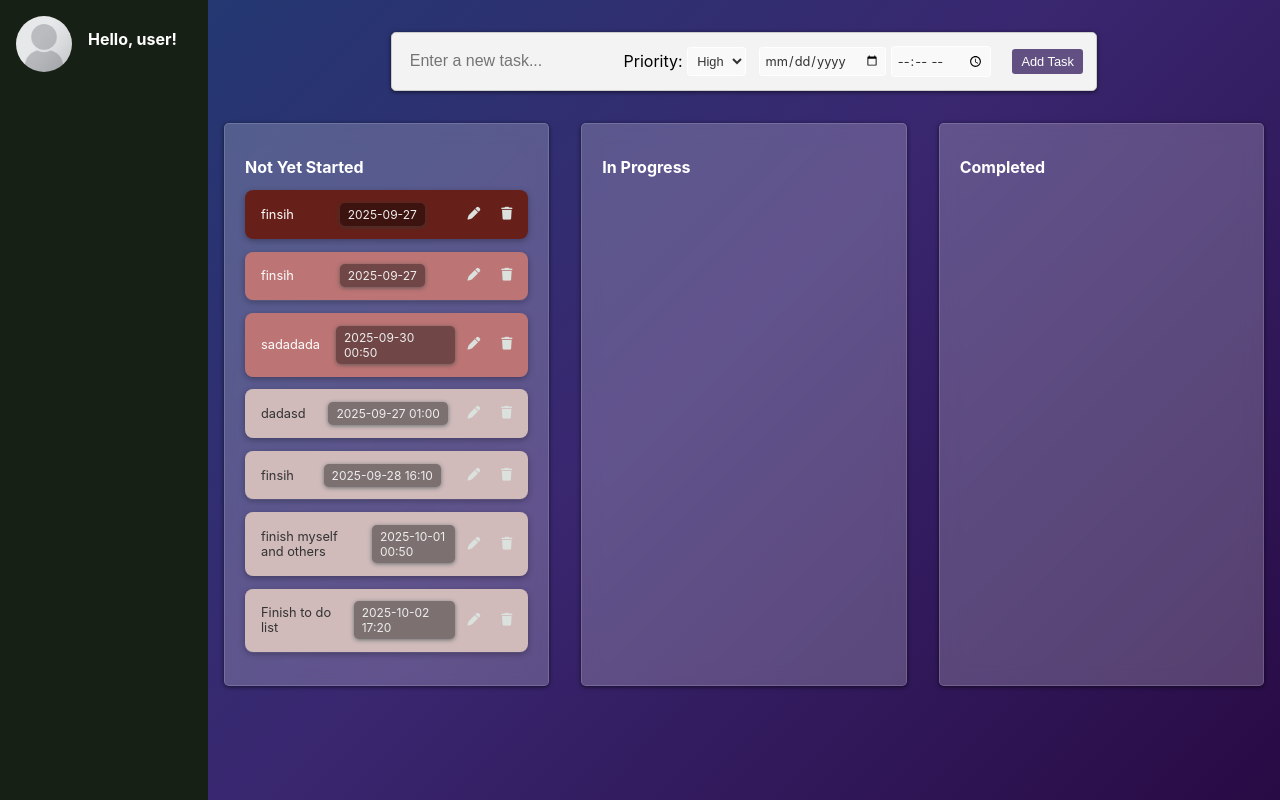
After one commit to sam-cookie/cmsc128-indivProject_Lansoy, a Flask app: page / in a window 1280 px wide. The commit adds this page. Run offline with Flask 3, Linux system fonts and the light colour scheme; data comes from the database, SQL or seed files in the repository; both versions use the stored data as it was after the commit; some libraries are stand-ins or nearby versions.

Commit message:
added inserting tasks to db, editing tasks, and improved overall ui

```diff
--- /dev/null
+++ b/static/script.js
@@ -0,0 +1,161 @@
+document.addEventListener('DOMContentLoaded', function() {
+    const addTaskBtn = document.getElementById('add-task-button');
+    const taskInput = document.getElementById('task-input');
+    const prioritySelect = document.getElementById('priority-select');
+    const dateInput = document.getElementById('date-input-input');
+    const timeInput = document.getElementById('time-input');
+    const taskCardContainer = document.getElementById('task-card');
+
+    document.querySelectorAll('.task-card').forEach(taskDiv => {
+        attachTaskEvents(taskDiv);
+    });
+
+    // add new task
+    addTaskBtn.addEventListener('click', function() {
+        const taskText = taskInput.value.trim();
+        const priority = prioritySelect.value;
+        const date = dateInput.value;
+        const time = timeInput.value;
+
+        if (taskText !== '') {
+            fetch('/add_task', {
+                method: 'POST',
+                headers: { 'Content-Type': 'application/json' },
+                body: JSON.stringify({
+                    name: taskText,
+                    priority: priority,
+                    date: date,
+                    time: time
+                })
+            })
+            .then(res => res.json())
+            .then(task => {
+                window.location.reload();
+            });
+        }
+    });
+
+    function sortTasks() {
+        const container = document.querySelector('.not-yet-started'); // or whichever column
+        const tasks = Array.from(container.querySelectorAll('.task-card'));
+
+        tasks.sort((a, b) => {
+            const priorityOrder = { high: 1, mid: 2, low: 3 };
+            const aPriority = Object.keys(priorityOrder).find(p => a.classList.contains(p));
+            const bPriority = Object.keys(priorityOrder).find(p => b.classList.contains(p));
+
+            // compare priority
+            if (priorityOrder[aPriority] !== priorityOrder[bPriority]) {
+                return priorityOrder[aPriority] - priorityOrder[bPriority];
+            }
+
+            // compare date + time
+            const aDate = new Date(`${a.querySelector('.date-time').textContent}`);
+            const bDate = new Date(`${b.querySelector('.date-time').textContent}`);
+            return aDate - bDate;
+        });
+
+        tasks.forEach(task => container.appendChild(task)); // re-append in order
+    }
+
+
+
+    function attachTaskEvents(taskDiv) {
+        const deleteIcon = taskDiv.querySelector('.fa-trash');
+        const editIcon = taskDiv.querySelector('.fa-pen');
+        const taskId = taskDiv.dataset.id;
+
+        // delete
+        deleteIcon.addEventListener('click', () => {
+            if (confirm('Are you sure you want to delete this task?')) {
+                fetch(`/delete_task/${taskId}`, { method: 'DELETE' })
+                    .then(res => res.json())
+                    .then(data => {
+                        if (data.success) taskDiv.remove();
+                    });
+            }
+        });
+
+        // edit
+        editIcon.addEventListener('click', () => {
+            const taskNameDiv = taskDiv.querySelector('div:first-child');
+            const dateTimeDiv = taskDiv.querySelector('.date-time');
+            const [oldDate, oldTime] = dateTimeDiv.textContent.split(' ');
+
+            const editForm = document.createElement('form');
+            editForm.className = 'edit-overlay';
+
+            const editTaskInput = document.createElement('input');
+            editTaskInput.type = 'text';
+            editTaskInput.value = taskNameDiv.textContent;
+
+            const editPrioritySelect = document.createElement('select');
+            ['high', 'mid', 'low'].forEach(optionVal => {
+                const opt = document.createElement('option');
+                opt.value = optionVal;
+                opt.textContent = optionVal.charAt(0).toUpperCase() + optionVal.slice(1);
+                if (taskDiv.classList.contains(optionVal)) {
+                    opt.selected = true;
+                }
+                editPrioritySelect.appendChild(opt);
+            });
+
+
+            const editDateInput = document.createElement('input');
+            editDateInput.type = 'date';
+            editDateInput.value = oldDate;
+
+            const editTimeInput = document.createElement('input');
+            editTimeInput.type = 'time';
+            editTimeInput.value = oldTime;
+
+            const saveBtn = document.createElement('button');
+            saveBtn.type = 'submit';
+            saveBtn.textContent = 'Save';
+
+            const cancelBtn = document.createElement('button');
+            cancelBtn.type = 'button';
+            cancelBtn.textContent = 'Cancel';
+
+            editForm.appendChild(editTaskInput);
+            editForm.appendChild(editPrioritySelect);
+            editForm.appendChild(editDateInput);
+            editForm.appendChild(editTimeInput);
+            editForm.appendChild(saveBtn);
+            editForm.appendChild(cancelBtn);
+
+            document.body.appendChild(editForm);
+            editForm.style.display = "flex";
+
+            cancelBtn.addEventListener('click', function(e) {
+                e.preventDefault();
+                editForm.remove();
+            });
+
+            editForm.addEventListener('submit', function(e) {
+                e.preventDefault();
+                fetch(`/edit_task/${taskId}`, {
+                    method: 'PUT',
+                    headers: { 'Content-Type': 'application/json' },
+                    body: JSON.stringify({
+                        name: editTaskInput.value,
+                        date: editDateInput.value,
+                        time: editTimeInput.value,
+                        priority: editPrioritySelect.value
+                    })
+                })
+                .then(res => res.json())
+                .then(data => {
+                    if (data.success) {
+                        taskNameDiv.textContent = editTaskInput.value;
+                        dateTimeDiv.textContent = `${editDateInput.value} ${editTimeInput.value}`;
+                        taskDiv.classList.remove('high', 'mid', 'low');
+                        taskDiv.classList.add(editPrioritySelect.value);
+                        editForm.remove();
+                        sortTasks();
+                    }
+                });
+            });
+        });
+    }
+});
--- a/style.css
+++ b/static/style.css
@@ -97,7 +97,63 @@ input[type="date"], [type="time"] {
     margin-left: 1rem;
 }
 
+.edit-overlay {
+    position: fixed;
+    top: 50%;
+    left: 50%;
+    transform: translate(-50%, -50%);
+    background: #fff;
+    border-radius: 10px;
+    padding: 20px 25px;
+     z-index: 9999;
+    min-width: 300px;
+    max-width: 90%;
+    box-shadow: 0 8px 20px rgba(0,0,0,0.3);
+    display: flex;
+    flex-direction: column;
+    gap: 15px;
+    font-family: 'Inter', sans-serif;
+    color: #333;
+    display: none;
+}
+
+.edit-buttons {
+    display: flex;
+    justify-content: space-between;
+    margin-top: 10px;
+    gap: 10px;
+}
+
+.btn {
+    flex: 1;
+    padding: 8px 12px;
+    border: none;
+    border-radius: 6px;
+    font-size: 0.9rem;
+    cursor: pointer;
+    transition: background 0.2s ease, transform 0.1s ease;
+}
+
+.btn.save {
+    background-color: #625082;
+    color: #fff;
+}
+
+.btn.save:hover {
+    background-color: #2e085d;
+}
+
+.btn.cancel {
+    background-color: #ddd;
+    color: #333;
+}
+
+.btn.cancel:hover {
+    background-color: #bbb;
+}
+
 .task-card {
+    position: relative;
     font-size: 0.8rem;
     display: flex;
     justify-content: space-between;
@@ -161,16 +217,18 @@ input[type="date"], [type="time"] {
     align-self: flex-start;
 }
 
-/* .task-card.high {
-    border-left: 5px solid #23110f;
+.task-card.high {
+    background-color: #662019ff;
+    color: #fff;
 }
 .task-card.mid {
-    border-left: 5px solid #bc7474;
+    background-color: #bc7474;
+    color: #fff;
 }
 .task-card.low {
-    border-left: 5px solid #d0baba;
-} */
-
+    background-color: #d0baba;
+    color: #333;
+}
 #priority-select {
     padding: 0.3rem;
     border: 1px solid #ffffff;
--- /dev/null
+++ b/templates/index.html
@@ -0,0 +1,59 @@
+{% extends 'base.html' %}
+
+{% block body %}
+<div class="main">
+    <div class="input-section">
+        <input type="text" id="task-input" placeholder="Enter a new task...">
+        <label for="priority-select">Priority:</label>
+        <select id="priority-select" name="priority">
+            <option value="high">High</option>
+            <option value="mid">Mid</option>
+            <option value="low">Low</option>
+        </select>
+        <input type="date" id="date-input-input">
+        <input type="time" id="time-input">
+        <button id="add-task-button">Add Task</button>
+    </div>
+    <div class="calendar-container"></div>
+</div>
+
+<div class="tasks-container">
+   <div class="not-yet-started">
+        <div id="header-nys">
+            <h2>Not Yet Started</h2>
+            <div id="task-card">
+                {% for task in tasks %}
+                <div class="task-card {{ task['priority'] }}" data-id="{{ task['id'] }}">
+                    <div>{{ task['name'] }}</div>
+                    <div class="date-time">{{ task['date'] }} {{ task['time'] }}</div>
+                    <div class="icons">
+                        <i class="fa-solid fa-pen"></i>
+                        <i class="fa-solid fa-trash"></i>
+                    </div>
+                </div>
+                {% endfor %}
+            </div>
+        </div>
+   </div>
+   <div class="in-progress">
+        <div id="header-ip">
+            <h2>In Progress</h2>
+        </div>
+   </div>
+   <div class="completed">
+        <div id="header-c">
+            <h2>Completed</h2>
+        </div>
+   </div>
+</div>
+
+<div class="side-bar">
+    <div class="profile">
+        <img src="pfp.png" alt="Profile Picture">
+        <h2>Hello, user!</h2>
+    </div>
+    <div class="tasks">
+        <button id="sidebar-title"></button>
+    </div>
+</div>
+{% endblock %}
--- a/todolist.py
+++ b/todolist.py
@@ -1,6 +1,5 @@
-from flask import Flask, render_template, request, redirect, url_for
+from flask import Flask, render_template, request, jsonify
 import sqlite3
-import os
 
 app = Flask(__name__)
 
@@ -21,26 +20,62 @@ def init_db():
 
 init_db()
 
-@app.route('/', methods=['GET', 'POST'])
+@app.route('/')
 def index():
-    if request.method == 'POST':
-        name = request.form['name']
-        priority = request.form['priority']
-        date = request.form['date']
-        time = request.form['time']
-        conn = sqlite3.connect('tododatabase.db')
-        c = conn.cursor()
-        c.execute('INSERT INTO tasks (name, priority, date, time) VALUES (?, ?, ?, ?)',
-                  (name, priority, date, time))
-        conn.commit()
-        conn.close()
-        return redirect(url_for('index'))
     conn = sqlite3.connect('tododatabase.db')
+    conn.row_factory = sqlite3.Row
     c = conn.cursor()
-    c.execute('SELECT * FROM tasks')
+    c.execute('''
+        SELECT * FROM tasks
+        ORDER BY
+            CASE priority
+                WHEN 'high' THEN 1
+                WHEN 'mid'  THEN 2
+                WHEN 'low'  THEN 3
+            END,
+            date ASC,
+            time ASC
+    ''')
     tasks = c.fetchall()
     conn.close()
     return render_template('index.html', tasks=tasks)
 
+@app.route('/add_task', methods=['POST'])
+def add_task():
+    data = request.get_json()
+    name = data['name']
+    priority = data['priority']
+    date = data['date']
+    time = data['time']
+    conn = sqlite3.connect('tododatabase.db')
+    c = conn.cursor()
+    c.execute('INSERT INTO tasks (name, priority, date, time) VALUES (?, ?, ?, ?)',
+              (name, priority, date, time))
+    conn.commit()
+    task_id = c.lastrowid
+    conn.close()
+    return jsonify({'id': task_id, 'name': name, 'priority': priority, 'date': date, 'time': time})
+
+@app.route('/edit_task/<int:task_id>', methods=['PUT'])
+def edit_task(task_id):
+    data = request.get_json()
+    name = data.get('name')
+    date = data.get('date')
+    time = data.get('time')
+    priority = data.get('priority')
+
+    conn = sqlite3.connect('tododatabase.db')
+    c = conn.cursor()
+    c.execute('''
+        UPDATE tasks
+        SET name = ?, date = ?, time = ?, priority = ?
+        WHERE id = ?
+    ''', (name, date, time, priority, task_id))
+    conn.commit()
+    conn.close()
+
+    return jsonify({'success': True})
+
+
 if __name__ == '__main__':
     app.run(debug=True)
```
Also changed, not shown: index.html (deleted, +0 -60 lines), script.js (deleted, +0 -125 lines), templates/base.html (renamed from base.html), tododatabase.db.
